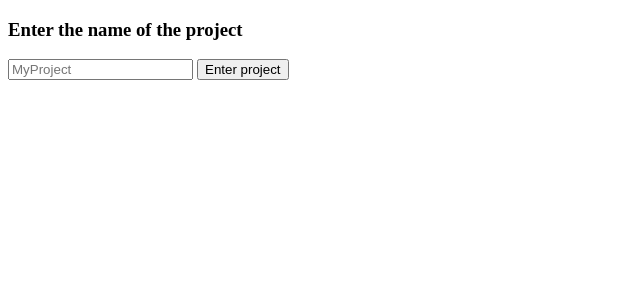
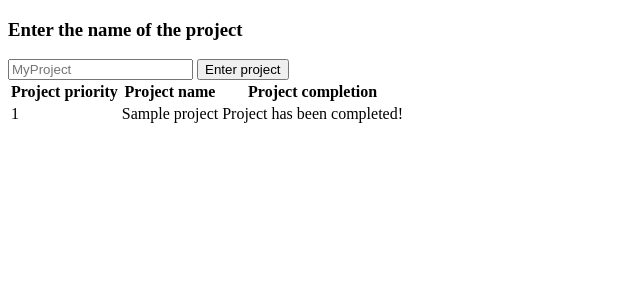
Before and after one commit to Jean-PierreNovak0612/TodoApp, a PHP site: page / in a window 1280 px wide. Shown: the top 300 px of the page, without its empty margins (0-640 px from the left). Run offline with PHP 8.4, Linux system fonts and the light colour scheme; tables that the repository leaves empty or names only in its code hold one stand-in row (values such as "Sample post").

Commit message:
Added table to display project data

```diff
--- a/assets/js/addProject.js
+++ b/assets/js/addProject.js
@@ -18,7 +18,25 @@ $(document).on('submit', 'form.addproject', function(event){
     })
     // Function will be executed if there were no errors on the way
     .done(function ajaxDone(data){
-        console.log(data);
+
+        // If there was no project with the same name as an existing one, display the success message
+        if(data.success !== undefined){
+            _success.text(data.success).fadeIn(500);
+            setTimeout(function(){
+                _success.fadeOut(500);
+            }, 3000);
+            setTimeout(function(){
+                location.reload();
+            }, 3100);
+        }
+
+        // If there was a project with the same name as an existing one, display the error message
+        if(data.error !== undefined){
+            _error.text(data.success).fadeIn(500);
+            setTimeout(function(){
+                _error.fadeOut(500);
+            }, 3000);
+        }
     })
     // Function will execute if there was an error on the way
     .fail(function ajaxFail(e){
--- a/index.php
+++ b/index.php
@@ -19,9 +19,37 @@
         <label for="projectName"><h3>Enter the name of the project</h3></label>
         <input type="text" id="projectName" placeholder="MyProject" required="required">
         <button type="submit">Enter project</button>
-        <div class="succes" style="display:none"></div>
+        <div class="success" style="display:none;"></div>
         <div class="error" style="display:none"></div>
     </form>
+
+    <!-- This table will display all currentaly existing projects in the database -->
+    <table>
+        <tr>
+            <th>Project priority</th>
+            <th>Project name</th>
+            <th>Project completion</th>
+        </tr>
+        <?php
+            // Getting all project names and their completion levels from database
+            $con = DB::getConnection();
+            $getProjects = $con->prepare("SELECT name, done FROM projects");
+            $getProjects->execute();
+            $itteration = 1;
+            // Display all the projects and their comptetion levels
+            while($data = $getProjects->fetch()) :
+        ?>
+        <tr>
+            <td><?php echo $itteration; $itteration++; ?></td>
+            <td><?php echo $data['name']; ?></td>
+            <td><?php if($data['done'] == 0) : ?>
+            Project is not complete yet! <button class="continue">Complete Project</button>
+            <?php else : ?>
+            Project has been completed!
+            <?php endif ?></td>
+        </tr>
+        <?php endwhile ?>
+    </table>
 </body>
 <?php
     require_once 'inc/footer.php';
```
